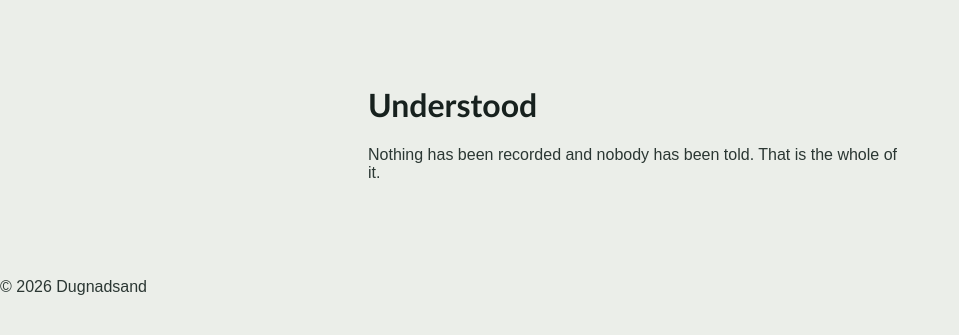
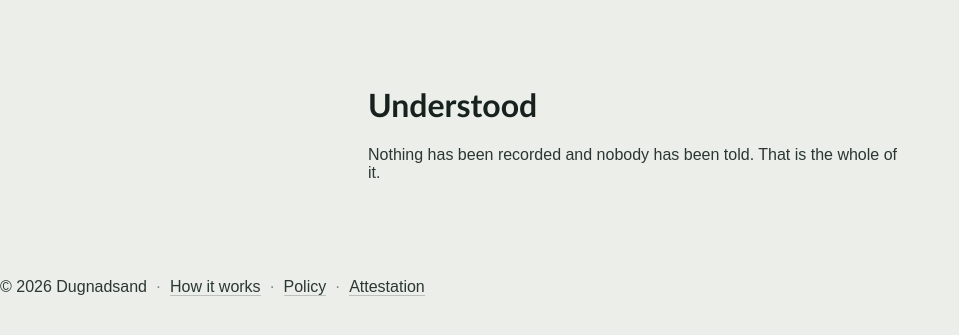
Before and after one commit to ewolters/dugnadsand, a Django app: template site_app/templates/site_app/act.html in a window 1280 px wide. Shown: the part 18-353 px from the top of the page, without its empty margins (0-959 px from the left). Run offline with Django 5.2, Linux system fonts and the light colour scheme; the template is opened without the code that fills it, so the values that code supplies are empty.

Commit message:
footer: the three documents worth finding, on every public page
    © 2026 Dugnadsand · How it works · Policy · Attestation

The commitments, the mechanics and the live proof are the whole argument for
trusting this thing, and two of the three were reachable only from a page
you had already found.

The styling lives in brand.css rather than in a page's <style> block. Four
public pages each style `body > footer` themselves, so putting it in one of
them would have meant three copies drifting apart — brand.css is the file
all of them already load, and the hand-maintained region below the marker
survives generate-brand-css, which was checked by regenerating.

Tested on every public page rather than on one: the footer exists, carries
all three links, and each resolves 200. A footer link to a 404 is worse
than no footer link.

411 tests. Brand-lint clean, live.

```diff
--- a/static/css/brand.css
+++ b/static/css/brand.css
@@ -74,3 +74,14 @@ a {
   --brand-measure: 40rem;
   --brand-measure-wide: 68rem;
 }
+
+/* Footer links. Four public pages each style `body > footer` in their own
+   <style> block, so putting this there would mean four copies drifting apart.
+   brand.css is the one file all of them already load. */
+body > footer a {
+  color: inherit;
+  text-decoration: none;
+  border-bottom: 1px solid var(--brand-rule-strong);
+}
+body > footer a:hover { color: var(--brand-ink); }
+body > footer .sep { padding: 0 .55rem; opacity: .55; }
--- a/templates/base.html
+++ b/templates/base.html
@@ -29,7 +29,7 @@
     </main>
 
     <footer>
-        <p>&copy; {% now "Y" %} Dugnadsand</p>
+        <p>&copy; {% now "Y" %} Dugnadsand<span class="sep">·</span><a href="/how-it-works/">How it works</a><span class="sep">·</span><a href="/policy/">Policy</a><span class="sep">·</span><a href="/attestation/">Attestation</a></p>
     </footer>
 
     {% block extra_js %}{% endblock %}
```
Also changed, not shown: site_app/tests/test_app.py (+35 -0 lines).
